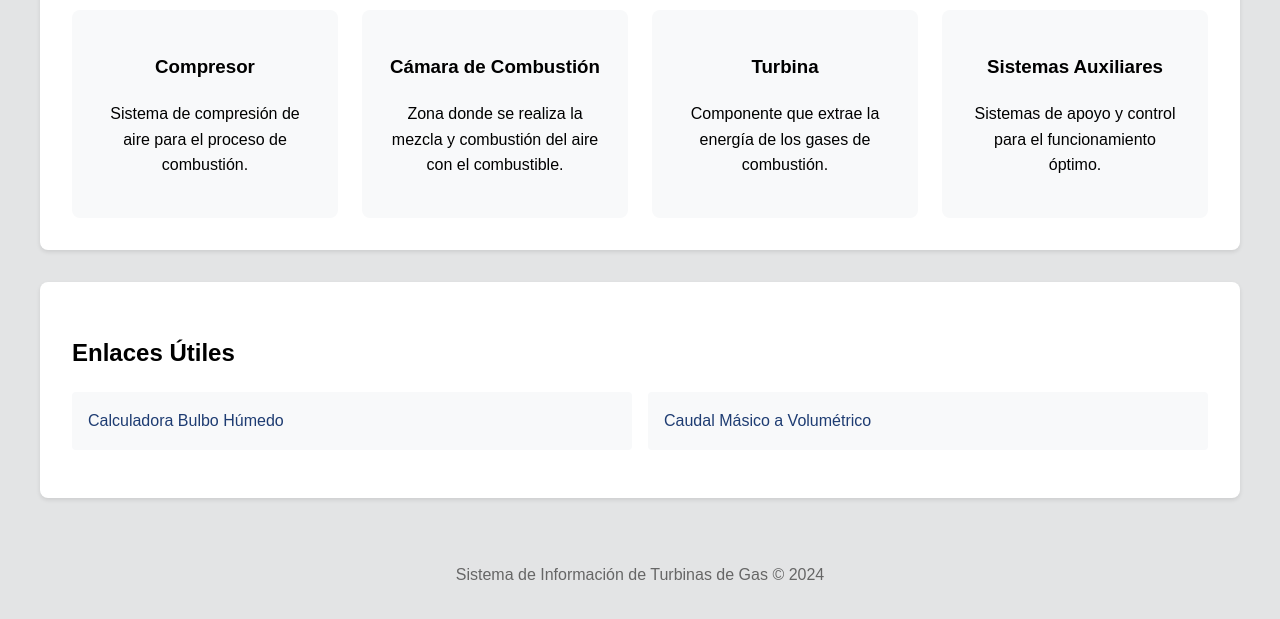
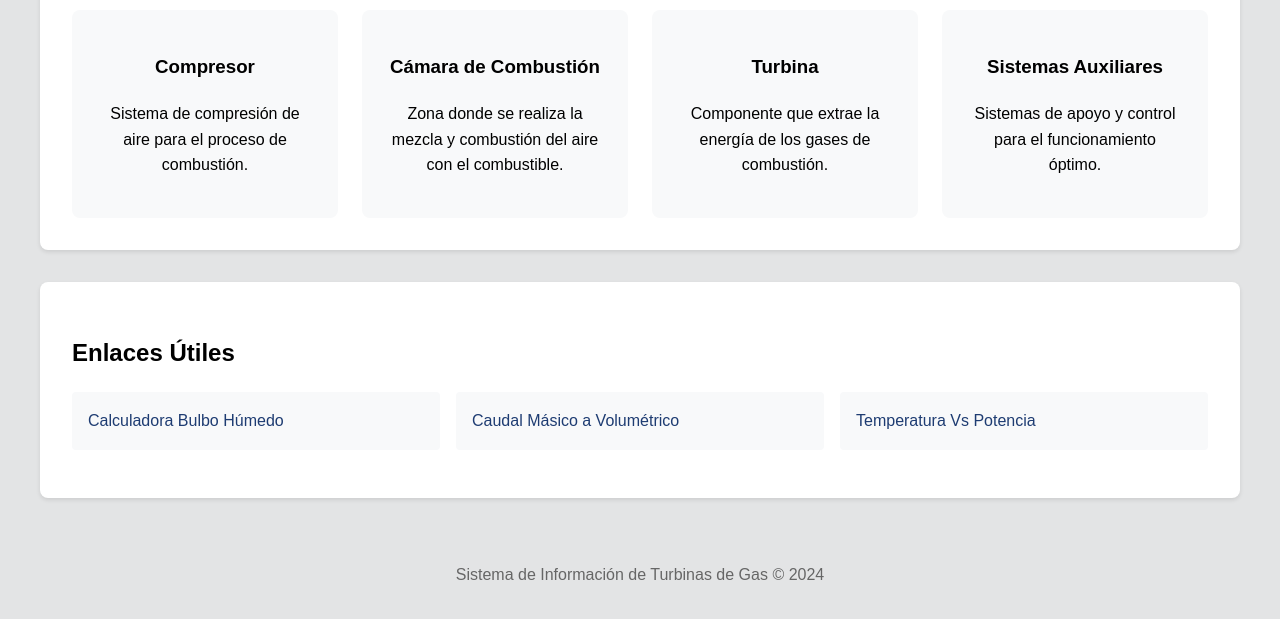
Before and after one commit to Facu-598/Turbo-Gas, a plain HTML site: page index.html in a window 1280 px wide. Shown: the part 541-1160 px from the top of the page. Drawn offline with Linux system fonts and the light colour scheme.

Commit message:
Update index.html

```diff
--- a/index.html
+++ b/index.html
@@ -185,6 +185,7 @@
             <ul>
                 <li><a href="CalcBulboHumedo.html" target="_blank">Calculadora Bulbo Húmedo</a></li>
                 <li><a href="FlujoVolumetrico.html" target="_blank">Caudal Másico a Volumétrico</a></li>
+                <li><a href="PronosticoClima.html" target="_blank">Temperatura Vs Potencia</a></li>
             </ul>
         </section>
 
```
